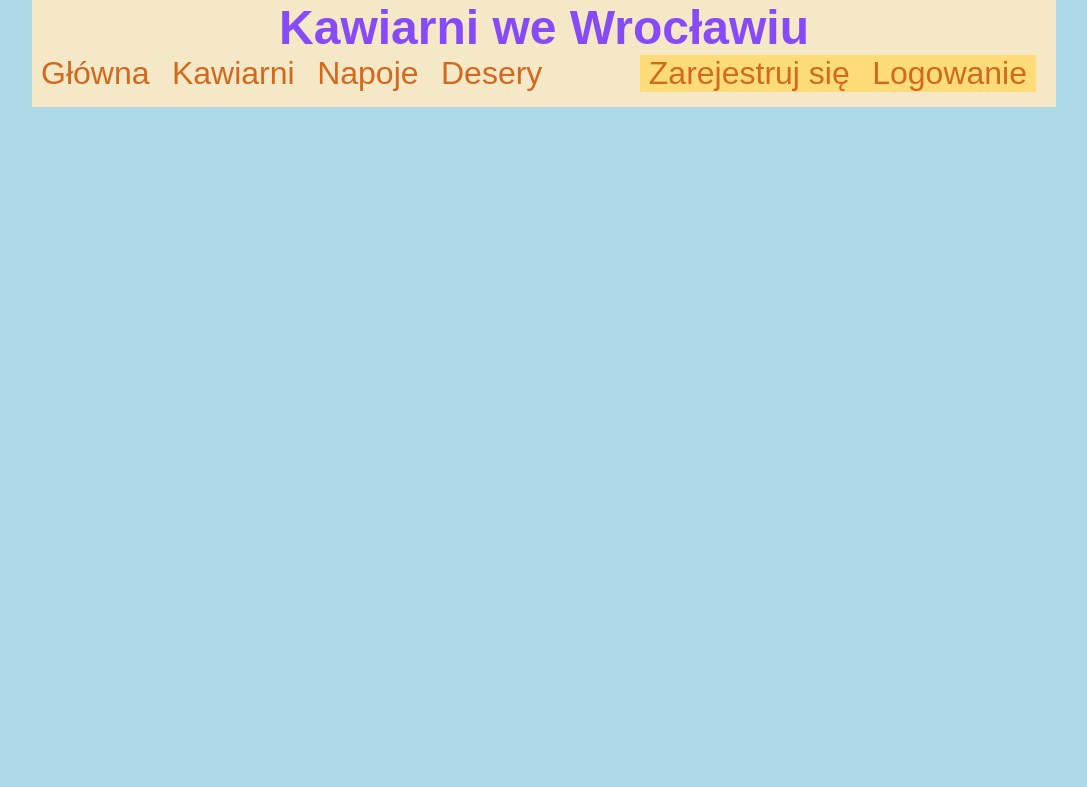
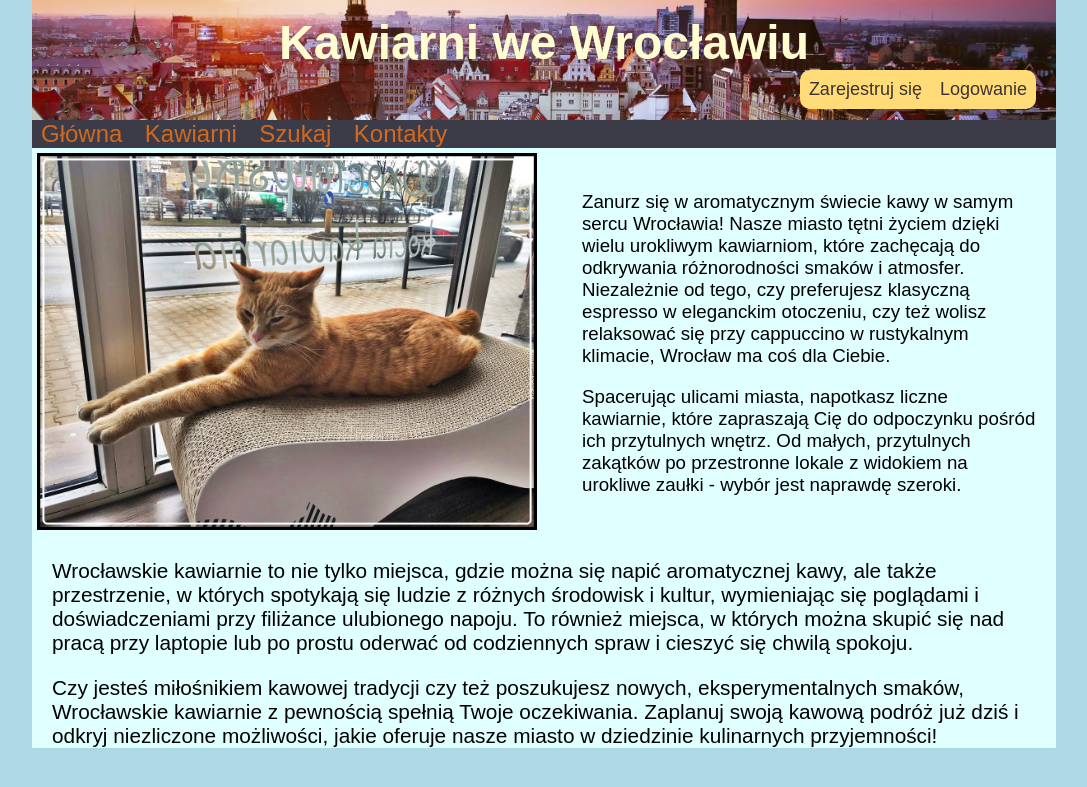
Before and after one commit to wiksez/Cafe_Places, a Django app: template templates/main.html in a window 1280 px wide. Shown: the top 787 px of the page, without its empty margins (96-1183 px from the left). Run offline with Django 3.2, Linux system fonts and the light colour scheme; the template is opened without the code that fills it, so the values that code supplies are empty.

Commit message:
add styles, main page

```diff
--- a/cafe/static/main.css
+++ b/cafe/static/main.css
@@ -4,15 +4,57 @@ body {
     font-family: Montserrat, sans-serif;
 }
 
+.registration {
+    display: inline-flex;
+    justify-content: flex-end;
+    align-items: center;
+    margin-right: 20px;
+    padding: 0;
+    float: right;
+    background-color: #ffdc78;
+    border-radius: 10px;
+}
+.reg {
+    font-size: 18px;
+    color: #3E3232;
+}
+a.reg:hover {
+    color: #4CCD99;
+}
 div.header {
-    background-color: #F5E8C7;
-    color: #864AF9;
+    background-image: url("img/wroclaw_main.jpg");
+    background-size: cover;
+    background-position: center;
+    background-repeat: no-repeat;
+    color: #FFFDD0;
     margin-left: 10%;
     margin-right: 10%;
-    margin-bottom: 8px;
-    font-size: 16px;
-    height: 20%;
-    padding-bottom: 15px;
+    height: 120px;
+}
+div.navigation {
+    margin-left: 10%;
+    margin-right: 10%;
+    background-color: #3C3C48;
+}
+.main-content {
+    display: flex;
+    align-items: center;
+}
+img {
+    width: 500px;
+}
+.main-image {
+    width:500px;
+    padding: 5px;
+    margin-right: 20px;
+}
+.main-text {
+    flex-grow: 1;
+    font-size: 0.9em;
+}
+.main-text-p {
+    font-size: 1.3em;
+    padding: 0 20px;
 }
 div.content {
     background-color: lightcyan;
@@ -21,8 +63,8 @@ div.content {
     height: 80%;
 }
 .profil {
-    color: #3C3C48;
-    font-size: 1.2em;
+    color: #4CCD99;
+    font-size: 1.5em;
     margin-top: 5px;
 }
 a.profil:hover {
@@ -41,21 +83,16 @@ a.profil:hover {
 a {
     color: chocolate;
     padding: 9px;
-    font-size: 2em;
+    font-size: 1.5em;
     text-decoration: none;
 }
-.registration {
-    display: inline-block;
-    margin-right: 20px;
-    float: right;
-    background-color: #ffdc78;
-}
+
 a:hover {
-    color: #3E3232;
+    color: #FFFDD0;
 }
 h1 {
     margin: 0;
-    padding: 0;
+    padding-top: 15px;
     font-size: 3em;
     text-align: center;
 }
--- a/templates/coffeeshops.html
+++ b/templates/coffeeshops.html
@@ -10,5 +10,7 @@
         {% endif %}
         </p>
     {% endfor %}
-    <p><a href="{% url 'add_coffeehouse' %}">Dodaj kawiarnie</a></p>
+    {% if user_is_admin %}
+        <p><a href="{% url 'add_coffeehouse' %}">Dodaj kawiarnie</a></p>
+    {% endif %}
 {% endblock %}
--- a/templates/main.html
+++ b/templates/main.html
@@ -12,11 +12,6 @@
 <body>
     <div class="header">
         <h1>Kawiarni we Wrocławiu</h1>
-        <div class="navigation">
-            <a href="{% url 'home' %}">Główna</a>
-            <a href="{% url 'shops_list' %}">Kawiarni</a>
-            <a href="{% url 'list_of_drinks' %}">Napoje</a>
-            <a href="{% url 'list_of_desserts' %}">Desery</a>
             {% if not user.is_authenticated %}
             <div class="registration">
                 <a class="reg" href="{% url 'registration' %}">Zarejestruj się</a>
@@ -27,19 +22,51 @@
                 <a class="reg" href="{% url 'registration' %}">Zarejestruj się</a>
                 <a class="reg" href="{% url 'logout' %}">Wyloguj</a>
             </div>
-                <div>
-                <a class="profil" href="{% url 'my_profile' %}">Twój profil: {{ user }}</a>
-                {% if user_is_admin %}
-                    <a class="profil" href="{% url 'admin_profile' %}">Profil admina</a>
-                {% endif %}
             {% endif %}
-                </div>
-            </div>
-
     </div>
-
+    <div class="navigation">
+        <a href="{% url 'home' %}">Główna</a>
+        <a href="{% url 'shops_list' %}">Kawiarni</a>
+        <a href="">Szukaj</a>
+        <a href="">Kontakty</a>
+        {% if user.is_authenticated %}
+            <a class="profil" href="{% url 'my_profile' %}">Twój profil: {{ user }}</a>
+        {% endif %}
+        {% if user_is_admin %}
+            <a class="profil" href="{% url 'admin_profile' %}">Profil admina</a>
+        {% endif %}
+    </div>
     <div class="content">
         {% block content %}
+            <div class="main-content">
+                <div class="main-image">
+                    <img src="{% static 'img/cat_main.jpeg' %}" alt="Cat">
+                </div>
+                <div class="main-text">
+                    <p class="main-text-p">Zanurz się w aromatycznym świecie kawy w samym sercu Wrocławia!
+                        Nasze miasto tętni życiem dzięki wielu urokliwym kawiarniom, które zachęcają do odkrywania różnorodności smaków i atmosfer.
+                        Niezależnie od tego, czy preferujesz klasyczną espresso w eleganckim otoczeniu,
+                        czy też wolisz relaksować się przy cappuccino w rustykalnym klimacie, Wrocław ma coś dla Ciebie.
+                    </p>
+                    <p class="main-text-p">
+                        Spacerując ulicami miasta, napotkasz liczne kawiarnie, które zapraszają Cię do odpoczynku pośród ich przytulnych wnętrz.
+                        Od małych, przytulnych zakątków po przestronne lokale z widokiem na urokliwe zaułki - wybór jest naprawdę szeroki.
+                    </p>
+                </div>
+
+            </div>
+            <div>
+                    <p class="main-text-p">Wrocławskie kawiarnie to nie tylko miejsca, gdzie można się napić aromatycznej kawy, ale także przestrzenie, w których spotykają się
+                        ludzie z różnych środowisk i kultur, wymieniając się poglądami i doświadczeniami przy filiżance ulubionego napoju.
+                        To również miejsca, w których można skupić się nad pracą przy laptopie lub po prostu oderwać od codziennych spraw i
+                        cieszyć się chwilą spokoju.
+                    </p>
+                    <p class="main-text-p">
+                        Czy jesteś miłośnikiem kawowej tradycji czy też poszukujesz nowych, eksperymentalnych smaków,
+                        Wrocławskie kawiarnie z pewnością spełnią Twoje oczekiwania. Zaplanuj swoją kawową podróż już dziś i odkryj niezliczone możliwości,
+                        jakie oferuje nasze miasto w dziedzinie kulinarnych przyjemności!
+                    </p>
+                </div>
         {% endblock %}
     </div>
     <div class="footer">
```
Also changed, not shown: cafe/static/img/cat_main.jpeg (added), cafe/static/img/wroclaw_main.jpg (added).
